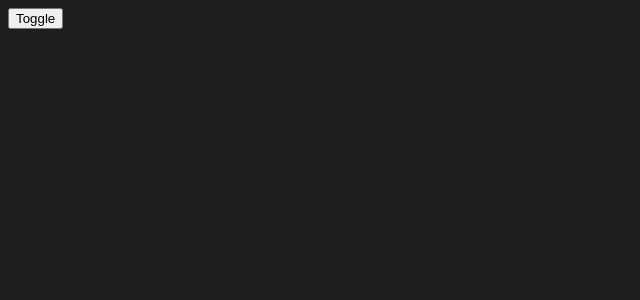
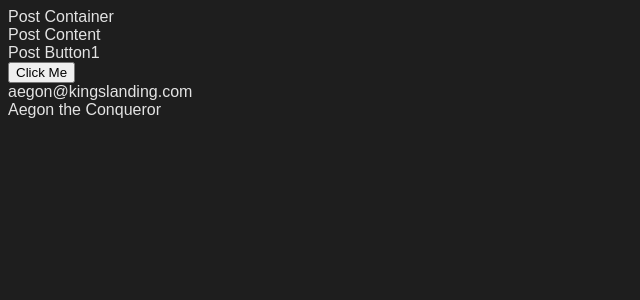
Before and after one commit to ahmadbadawikr/react-tutorial, a React (Vite) app: page / in a window 1280 px wide. Shown: the top 300 px of the page, without its empty margins (0-640 px from the left). Built offline with nearby package versions, Linux system fonts and the light colour scheme.

Commit message:
playing with context

```diff
--- a/src/App.jsx
+++ b/src/App.jsx
@@ -1,22 +1,43 @@
 // import { UserProfile } from "./components/UserProfile"
 // import { UserDetails } from "./components/UserDetails"
-import { LoginForm } from "./components/LoginForm"
+// import { LoginForm } from "./components/LoginForm"
 // import { RegisterForm } from "./components/RegisterForm"
 // import { UserDetails } from "./components/UserDetails";
-
+import { PostContainer } from "./components/PostContainer";
+import { PostContentButtons } from "./components/PostContentButtons";
 import { useState, useEffect } from "react";
+import { UserContext } from "./contexts/UserContext";
 
 export default function App() {
-
-  const [toggle, setToggle] = useState(false);
+  const [userData, setUserData] = useState({
+    id:1,
+    username: "aegontheconqueror",
+    email:"aegon@kingslanding.com",
+    displayName:"Aegon the Conqueror"
+  })
 
   return (
-    <div>
-      <button onClick={()=> setToggle((currentState)=>!currentState)}>Toggle</button>
-      {toggle && <LoginForm/>}
-    </div>)
+   <>
+    <UserContext.Provider
+      value={{
+        ...userData,
+        setUserData
+    }}>
+      <div>
+        <PostContainer/>
+      </div>
+   </UserContext.Provider>
+   </>
+  )
 
 }
+// const [toggle, setToggle] = useState(false);
+
+// return (
+//   <div>
+//     <button onClick={()=> setToggle((currentState)=>!currentState)}>Toggle</button>
+//     {toggle && <LoginForm/>}
+//   </div>)
 
 // const [blogPostData, setBlogPostData] = useState({
 //   title:"",
--- /dev/null
+++ b/src/components/PostContainer.jsx
@@ -0,0 +1,16 @@
+import { useContext, useState } from "react"
+import { PostContent } from "./PostContent"
+import { UserContext } from "../contexts/UserContext"
+
+export function PostContainer(){
+    const [data, setData] = useState("hello world")
+    const userContextData= useContext(UserContext)
+
+    return (
+        <div>
+            <span>Post Container</span>
+            <PostContent data={data}/>
+            <div>{userContextData.displayName}</div>
+        </div>
+    )
+}
--- /dev/null
+++ b/src/components/PostContent.jsx
@@ -0,0 +1,13 @@
+import { useContext } from "react"
+import { PostContentButtons } from "./PostContentButtons"
+import { UserContext } from "../contexts/UserContext"
+export function PostContent({data}){
+    const userContextData = useContext(UserContext)
+    return (
+        <div>
+            <span>Post Content</span>
+            <PostContentButtons data={data}></PostContentButtons>
+            {userContextData.email}
+        </div>
+    )
+}
--- /dev/null
+++ b/src/components/PostContentButtons.jsx
@@ -0,0 +1,16 @@
+import { UserContext } from "../contexts/UserContext"
+import { useContext } from "react"
+
+export function PostContentButtons({data}){
+    const {id, setUserData} = useContext(UserContext)
+    return (
+        <div>
+            <span>Post Button</span>
+            {id}
+            <br />
+            <button onClick={()=> {
+                setUserData((currentState)=> ({...currentState, displayName: 'Updated Display Name'}) )
+            }}>Click Me</button>
+        </div>
+    )
+}
--- /dev/null
+++ b/src/contexts/UserContext.js
@@ -0,0 +1,11 @@
+import { createContext } from "react";
+
+export const UserContext= createContext({
+    id: 0,
+    username:'',
+    email:'',
+    displayName:'',
+    setUserData: () => {
+
+    }
+})
```
